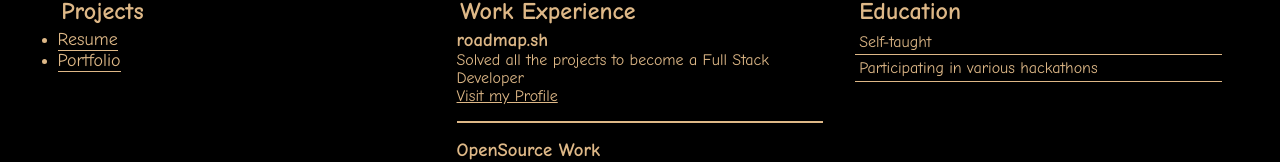
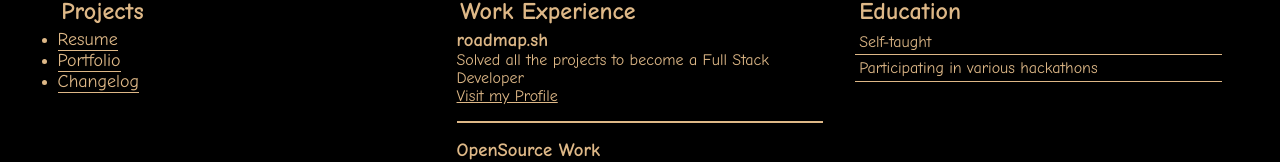
Before and after one commit to TechTanmoyB/Portfolio---Tanmoy-Biswas, a plain HTML site: page index.html in a window 1280 px wide. Shown: the part 235-397 px from the top of the page. Drawn offline with Linux system fonts and the light colour scheme.

Commit message:
Third project updated in portfolio

```diff
--- a/index.html
+++ b/index.html
@@ -41,6 +41,7 @@
             <ul>
                 <li><a href="https://techtanmoyb.github.io/Tanmoy-Biswas_Resume/" target="_blank">Resume</a></li>
                 <li><a href="" target="_blank">Portfolio</a></li>
+                <li><a href="https://techtanmoyb.github.io/Changelog-component/" target="_blank">Changelog</a></li>
             </ul>
         </div>
 
--- a/style.css
+++ b/style.css
@@ -135,7 +135,6 @@ a{
     color: gray;
 }
 
-/* Footer styling */
 .footer {
     text-align: center;
     padding: 1rem;
```
